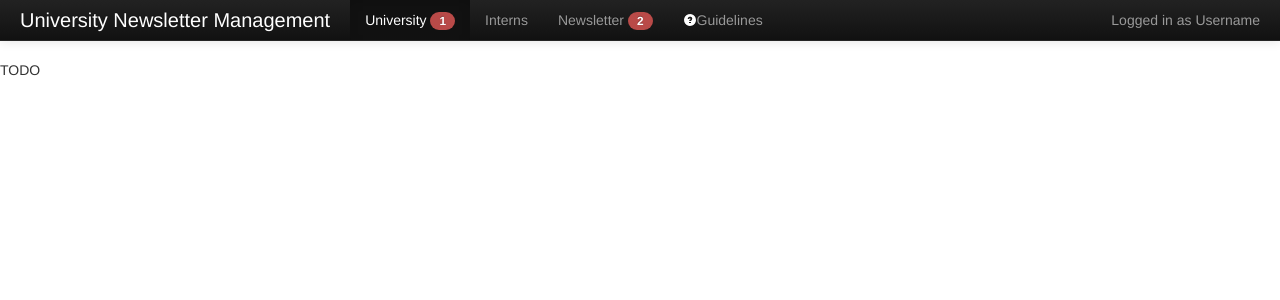
After one commit to djiworks/NR_newsletter, a PHP site: page /guidelines.php in a window 1280 px wide. The commit adds this page. Shown: the top 300 px of the page. Run offline with PHP 8.4, Linux system fonts and the light colour scheme.

Commit message:
reorganisation des pages, ajout de la page Guidelines

```diff
--- /dev/null
+++ b/univnews/guidelines.php
@@ -0,0 +1,48 @@
+<!DOCTYPE html>
+<html>
+<head>
+    <title>University Newsletter Management</title>
+    <meta name="viewport" content="width=device-width, initial-scale=1.0">
+    <!-- Bootstrap -->
+    <link href="./bootstrap/css/bootstrap.min.css" rel="stylesheet" media="screen">
+     <style type="text/css">
+	     .table th, .table td {
+	        text-align:center;
+	      }
+
+	    body {
+        	padding-top: 60px;
+        	padding-bottom: 40px;
+      	}
+      	.ajust {margin-top: 60px;}
+     </style>
+</head>
+<body>
+    <div class="navbar navbar-inverse navbar-fixed-top">
+      <div class="navbar-inner">
+        <div class="container-fluid">
+          <button type="button" class="btn btn-navbar" data-toggle="collapse" data-target=".nav-collapse">
+            <span class="icon-bar"></span>
+            <span class="icon-bar"></span>
+            <span class="icon-bar"></span>
+          </button>
+          <a class="brand" href="index.php">University Newsletter Management</a>
+          <div class="nav-collapse collapse">
+            <p class="navbar-text pull-right">
+              Logged in as <a href="#" class="navbar-link">Username</a>
+               </p>
+            <ul class="nav">
+              <li class="active"><a href="index.php">University <span class="badge badge-important">1</span></a></li>
+              <li><a href="interns.php">Interns</a></li>
+              <li><a href="newsletter.php">Newsletter <span class="badge badge-important">2</span></a></li>
+              <li><a href="guidelines.php"><i class="icon-question-sign icon-white"></i>Guidelines</a></li>
+            </ul>
+          </div><!--/.nav-collapse -->
+        </div>
+      </div>
+    </div>
+    TODO
+    <script src="http://code.jquery.com/jquery.js"></script>
+    <script src="./bootstrap/js/bootstrap.min.js"></script>
+</body>
+</html>
--- a/univnews/index.php
+++ b/univnews/index.php
@@ -35,7 +35,7 @@
               <li class="active"><a href="index.php">University <span class="badge badge-important">1</span></a></li>
               <li><a href="interns.php">Interns</a></li>
               <li><a href="newsletter.php">Newsletter <span class="badge badge-important">2</span></a></li>
-              <li><a href="#">How to <i class="icon-question-sign icon-white"></i></a></li>
+              <li><a href="guidelines.php"><i class="icon-question-sign icon-white"></i>Guidelines</a></li>
             </ul>
           </div><!--/.nav-collapse -->
         </div>
```
Also changed, not shown: univnews/login.php (+109 -16 lines), univnews/login2.php (deleted, +0 -150 lines).
